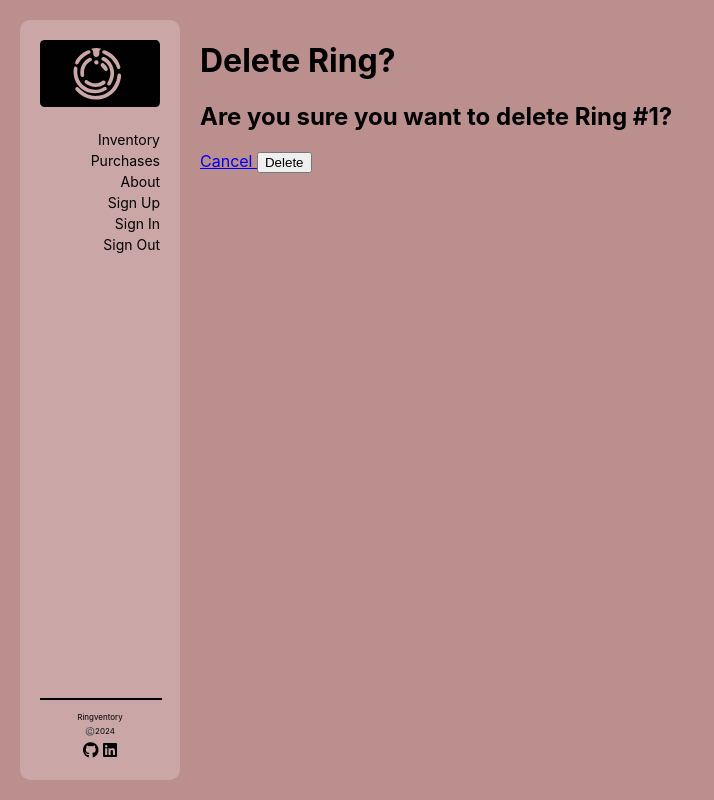
After one commit to TheBerlinMan/Ringventory, a Django app: a page that uses main_app/templates/main_app/ring_confirm_delete.html in a window 1280 px wide. The commit adds this page. Shown: the whole page, without its empty margins (0-714 px from the left). Run offline with Django 5.2, Linux system fonts and the light colour scheme; tables that the repository leaves empty hold one stand-in row (values such as "Sample post"); some libraries are stand-ins or nearby versions.

Commit message:
complete delete functionality and complete CRUD

```diff
--- /dev/null
+++ b/main_app/templates/main_app/ring_confirm_delete.html
@@ -0,0 +1,23 @@
+{% extends 'base.html' %}
+{% load static %}
+
+{% block content %}
+
+<div class="page-header">
+  <h1>Delete Ring?</h1>
+  {% comment %} <img src="{% static 'images/nerd-cat.svg' %}" alt="A cat using a computer"/> {% endcomment %}
+</div>
+<h2>Are you sure you want to delete Ring #{{ring.id}}?</h2>
+
+<form action="" method="post" class="form">
+  {% csrf_token %}
+  <a
+    href="{% url 'ring-detail' ring.id %}"
+    class="btn secondary"
+  >
+    Cancel
+  </a>
+  <button type="submit" class="btn danger">Delete</button>
+</form>
+
+{% endblock %}
--- a/main_app/templates/main_app/ring_form.html
+++ b/main_app/templates/main_app/ring_form.html
@@ -8,7 +8,11 @@
 {% block content %}
 
 <div class="page-header">
-  <h1>Add a Ring</h1>
+  {% if ring %}
+    <h1>Edit Ring #{{ ring.id }}</h1>
+  {% else %}
+    <h1>Add a Ring</h1>
+  {% endif %}
   {% comment %} <img src="{% static 'images/nerd-cat.svg' %}" alt="A cat using a computer"/> {% endcomment %}
 </div>
 <form action="" method="post" class="form-container">
```
